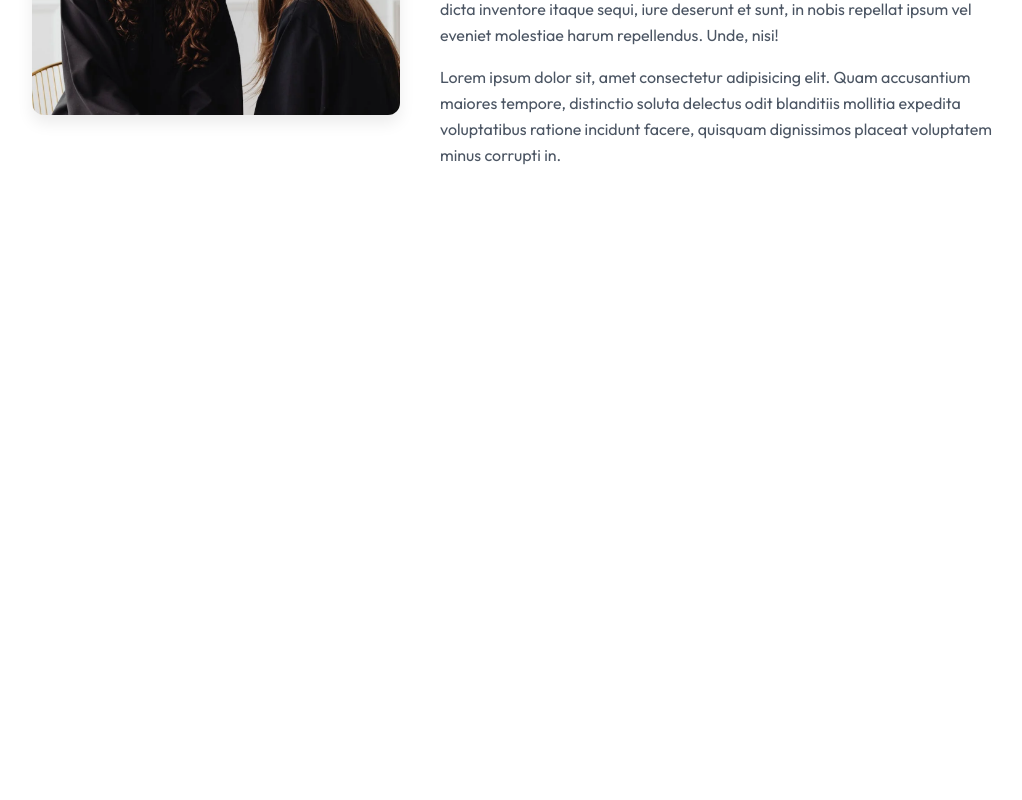
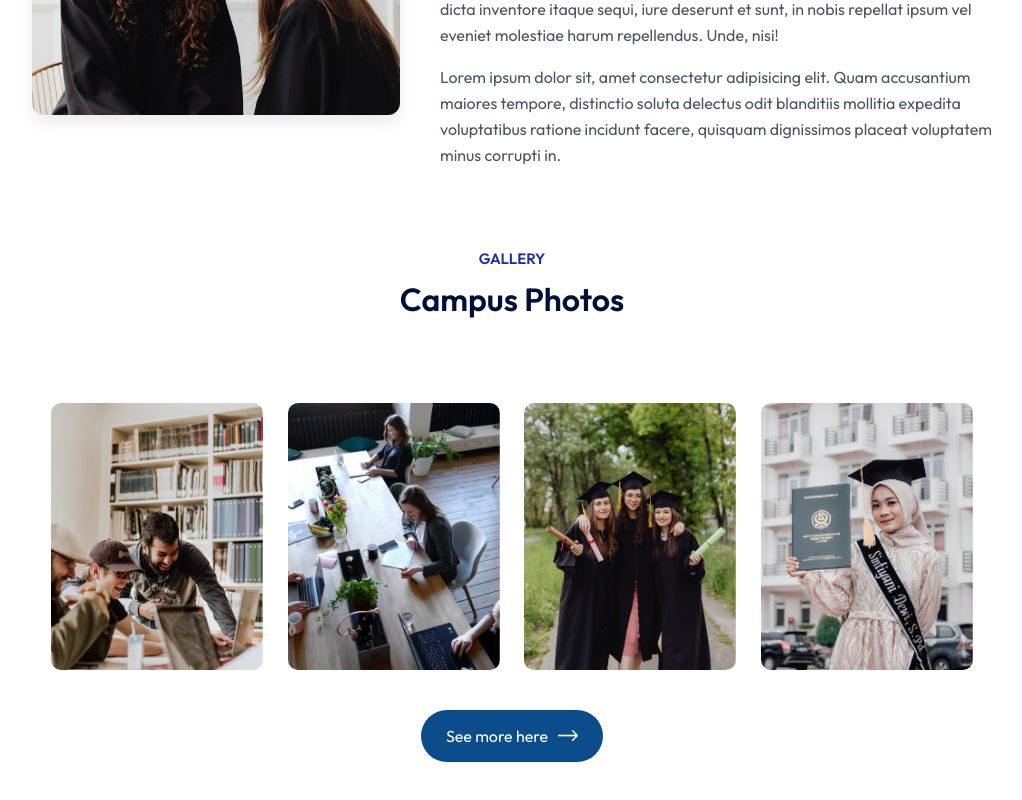
Before and after one commit to ikmalz/tahfidz, a React (Vite) app: page / in a window 1280 px wide. Shown: the part 1743-2543 px from the top of the page, without its empty margins (128-1150 px from the left). Before the commit the page ends 1991 px from the top, so only its background shows below. Built offline with nearby package versions, Linux system fonts and the light colour scheme; no server answers.

Commit message:
update page

```diff
--- a/src/App.jsx
+++ b/src/App.jsx
@@ -3,13 +3,14 @@ import { BrowserRouter, Routes, Route } from "react-router-dom";
 import Navbar from "./Components/Navbar/Navbar";
 import Pengaturan from "./Components/Pengaturan/Pengaturan";
 import { useSettings } from "./context/settingsContext";
-import { AuthProvider } from "./context/authContext";
+import { AuthProvider } from "./context/AuthContext";
 import ProtectedRoute from "./Components/Auth/ProtectedRoute";
 import Login from "./Components/Auth/Login";
 import MurajaahList from "./Components/Murajaah/MurajaahList";
 import GuruList from "./Components/Guru/GuruList";
 import DetailList from "./Components/Tahfidz/DetailList";
 import HubungiKami from "./pages/HubungiKami";
+import Campus from "./Components/Campus/Campus";
 
 const Hero = lazy(() => import("./Components/Hero/Hero"));
 const Programs = lazy(() => import("./Components/Programs/Programs"));
@@ -121,6 +122,8 @@ const App = () => {
                     <Title subTitle="Our PROGRAM" title="What We Offer" />
                     <Programs />
                     <About />
+                    <Title subTitle="Gallery" title="Campus Photos" />
+                    <Campus/>
                   </div>
                 </>
               }
--- /dev/null
+++ b/src/Components/Campus/Campus.css
@@ -0,0 +1,15 @@
+.campus {
+    margin: 80px auto;
+    width: 90%;
+    text-align: center;
+}
+.gallery{
+    display: flex;
+    align-items: center;
+    justify-content: space-between;
+    margin-bottom: 40px;
+}
+.gallery img{
+    width: 23%;
+    border-radius: 10px;
+}
--- /dev/null
+++ b/src/Components/Campus/Campus.jsx
@@ -0,0 +1,23 @@
+import React from 'react'
+import './Campus.css'
+import gallery_1 from '../../assets/gallery-1.png'
+import gallery_2 from '../../assets/gallery-2.png'
+import gallery_3 from '../../assets/gallery-3.png'
+import gallery_4 from '../../assets/gallery-4.png'
+import white_arrow from '../../assets/white-arrow.png'
+
+const Campus = () => {
+  return (
+    <div className='campus'>
+        <div className="gallery">
+            <img src={gallery_1} alt="" />
+            <img src={gallery_2} alt="" />
+            <img src={gallery_3} alt="" />
+            <img src={gallery_4} alt="" />
+        </div>
+        <button className='btn'>See more here <img src={white_arrow} alt="" /></button>
+    </div>
+  )
+}
+
+export default Campus
```
